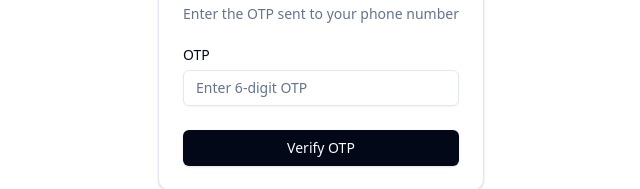
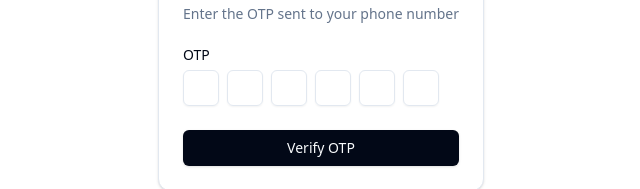
Before and after one commit to prateek-alt-mobility/fleetos-client, a Next.js app: page /verify-otp in a window 1280 px wide. Shown: the part 351-540 px from the top of the page, without its empty margins (319-959 px from the left). Built offline with nearby package versions, Linux system fonts and the light colour scheme; no server answers; sample sign-in values are in the browser's storage.

Commit message:
added toast

```diff
--- a/src/components/common/InputOtp/index.tsx
+++ b/src/components/common/InputOtp/index.tsx
@@ -1,20 +1,25 @@
-import {
-  InputOTP,
-  InputOTPGroup,
-  InputOTPSeparator,
-  InputOTPSlot,
-} from '@/components/ui/input-otp';
+import { InputOTP, InputOTPGroup, InputOTPSlot } from '@/components/ui/input-otp';
+import { forwardRef } from 'react';
 
-export function InputOTPComponent() {
+interface InputOTPComponentProps {
+  value?: string;
+  onChange?: (value: string) => void;
+  disabled?: boolean;
+}
+
+export const InputOTPComponent = forwardRef<HTMLInputElement, InputOTPComponentProps>(
+  ({ onChange, disabled, value }, ref) => {
     return (
-    <InputOTP maxLength={6}>
+      <InputOTP maxLength={6} value={value} onChange={onChange} disabled={disabled} ref={ref}>
         {Array.from({ length: 6 }).map((_, index) => (
-        <InputOTPGroup>
-          <InputOTPSlot key={index} index={index} />
+          <InputOTPGroup key={index}>
+            <InputOTPSlot index={index} />
           </InputOTPGroup>
         ))}
       </InputOTP>
     );
   }
+);
 
+InputOTPComponent.displayName = 'InputOTP';
 export default InputOTPComponent;
--- a/src/components/ui/toast.tsx
+++ b/src/components/ui/toast.tsx
@@ -32,6 +32,8 @@ const toastVariants = cva(
         default: 'border bg-background text-foreground',
         destructive:
           'destructive group border-destructive bg-destructive text-destructive-foreground',
+        success: 'success group border-green-500 bg-green-500 text-white',
+        warning: 'warning group border-yellow-500 bg-yellow-500 text-white',
       },
     },
     defaultVariants: {
--- a/src/modules/auth/verify-otp/index.tsx
+++ b/src/modules/auth/verify-otp/index.tsx
@@ -1,7 +1,6 @@
 'use client';
 import { Button } from '@/components/ui/button';
 import { Card, CardContent, CardDescription, CardHeader, CardTitle } from '@/components/ui/card';
-import { Input } from '@/components/ui/input';
 import { Label } from '@/components/ui/label';
 import { useForm } from 'react-hook-form';
 import { zodResolver } from '@hookform/resolvers/zod';
@@ -9,6 +8,8 @@ import { z } from 'zod';
 import { useSearchParams, useRouter } from 'next/navigation';
 import { useVerifyOtpMutation } from '@/store/api/nestService/modules/auth.api';
 import Image from 'next/image';
+import InputOTP from '@/components/common/InputOtp';
+import { useToast } from '@/hooks/use-toast';
 
 const verifyOtpSchema = z.object({
   otp: z.string().length(6, 'OTP must be 6 digits'),
@@ -20,9 +21,11 @@ const VerifyOtp = () => {
   const router = useRouter();
   const searchParams = useSearchParams();
   const [verifyOtp, { isLoading }] = useVerifyOtpMutation();
+  const { toast } = useToast();
 
   const {
     register,
+    setValue,
     handleSubmit,
     formState: { errors, isSubmitting },
   } = useForm<VerifyOtpFormData>({
@@ -36,7 +39,12 @@ const VerifyOtp = () => {
       const phoneNo = searchParams.get('phoneNo');
 
       if (!token || !email || !phoneNo) {
-        throw new Error('Missing required parameters');
+        toast({
+          variant: 'destructive',
+          title: 'Missing Information',
+          description: 'Required verification parameters are missing.',
+        });
+        return;
       }
 
       const response = await verifyOtp({
@@ -51,10 +59,29 @@ const VerifyOtp = () => {
         const user = response.data.data;
 
         localStorage.setItem('user', JSON.stringify(user));
+        toast({
+          title: 'Success!',
+          variant: 'success',
+          description: 'Logged in successfully!',
+          duration: 2000,
+        });
         router.push('/');
+      } else if ('error' in response) {
+        toast({
+          variant: 'destructive',
+          title: 'Verification Failed',
+          description: 'Invalid OTP. Please try again.',
+          duration: 2000,
+        });
       }
     } catch (error) {
       console.error('OTP verification failed:', error);
+      toast({
+        variant: 'destructive',
+        title: 'Error',
+        description: 'Failed to verify OTP. Please try again.',
+        duration: 2000,
+      });
     }
   };
 
@@ -74,13 +101,12 @@ const VerifyOtp = () => {
                 <div className="flex flex-col gap-6">
                   <div className="grid gap-2">
                     <Label htmlFor="otp">OTP</Label>
-                    <Input
-                      id="otp"
-                      type="text"
-                      placeholder="Enter 6-digit OTP"
-                      maxLength={6}
+                    <InputOTP
                       {...register('otp')}
                       disabled={isLoading}
+                      onChange={value => {
+                        setValue('otp', value);
+                      }}
                     />
                     {errors.otp && <p className="text-sm text-red-500">{errors.otp.message}</p>}
                   </div>
```
Lines whose indentation alone changed are shown as unchanged.
